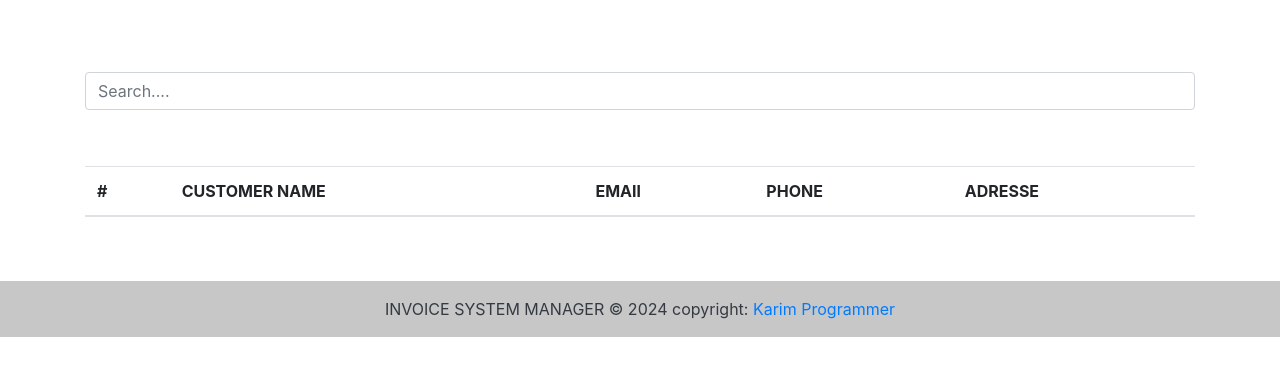
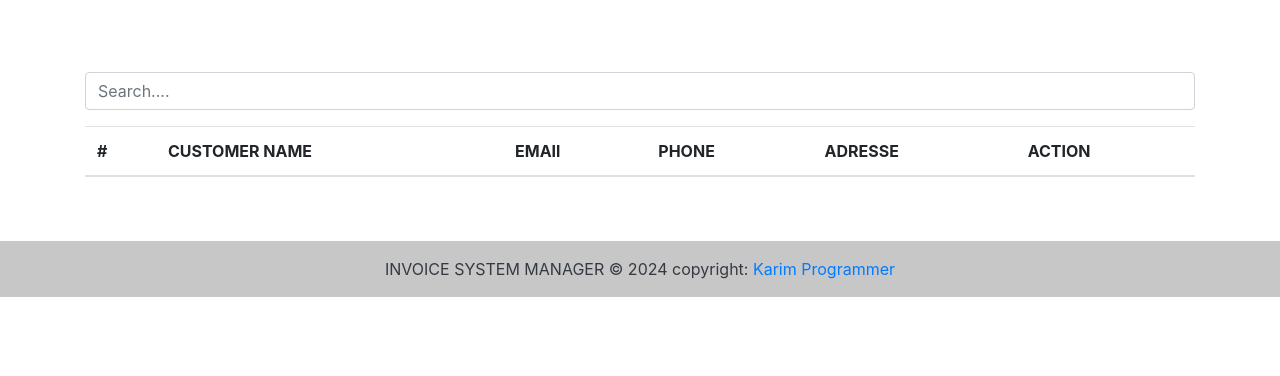
Before and after one commit to AbouYounes/django_invoice_manager, a Django app: page /en/customers in a window 1280 px wide. Shown: the part 56-432 px from the top of the page. Run offline with Django 5.2, Linux system fonts and the light colour scheme; the visitor is signed in with stand-in values (Sample User, id 1); data that the repository does not hold is empty.

Commit message:
customers view added

```diff
--- a/invoice_app/urls.py
+++ b/invoice_app/urls.py
@@ -3,10 +3,10 @@
 
 urlpatterns = [
     path('', views.HomeView.as_view(), name='home'),
-    path('customers', views.CustomersView.as_view(), name='customers'),
+    path('customers', views.CustomersView.as_view(), name="customers"),
     path('add-customer', views.AddCustomerView.as_view(), name='add-customer'),
     path('add-invoice', views.AddInvoiceView.as_view(), name='add-invoice'),
     path('view-invoice/<int:pk>', views.InvoiceVisualizationView.as_view(), name='view-invoice'),
-    path('invoice-pdf/<int:pk>', views.get_invoice_pdf, name="invoice-pdf")
+    path('invoice-pdf/<int:pk>', views.get_invoice_pdf, name="invoice-pdf"),
 
 ]
--- a/invoice_app/utils.py
+++ b/invoice_app/utils.py
@@ -23,7 +23,6 @@
         return items_page
 
 
-
 def get_invoice(pk):
     """ get invoice fonction """
 
--- a/invoice_app/views.py
+++ b/invoice_app/views.py
@@ -68,15 +68,15 @@
     """ Customers view """
 
     templates_name = 'customers.html'
-    customers = Customer.objects.select_related('customer', 'save_by').all()
+    data = Customer.objects.all()
     context = {
-        'customers': customers
+        'customers': data
     }
 
     def get(self, request, *args, **kwags):
-        items = pagination(request, self.customers)
-        self.context['customers'] = items
-        return render(request, self.templates_name)
+        items = pagination(request, self.data)
+        self.context['customer'] = items
+        return render(request, self.templates_name, self.context)
 
 
 class AddCustomerView(LoginRequiredSuperuserMixim, View):
--- a/templates/base.html
+++ b/templates/base.html
@@ -56,7 +56,6 @@
 
       <div class="collapse navbar-collapse" id="navbarSupportedContent">
         <ul class="navbar-nav mr-auto">
-
           <li class="nav-item dropdown">
             <a class="nav-link dropdown-toggle" href="#" role="button" data-toggle="dropdown" aria-expanded="false">
               {% trans 'More option' %}
@@ -68,9 +67,7 @@
               <a class="dropdown-item" href="#">{% trans 'statistic' %}</a>
             </div>
           </li>
-
         </ul>
-
       </div>
     </nav>
   </header>
--- a/templates/customers.html
+++ b/templates/customers.html
@@ -1,11 +1,6 @@
 {% extends "base.html" %}
 {% load static %}
 {% load i18n %}
-
-
-
-
-
 {% block content %}
 <br><br>
 
@@ -22,6 +17,7 @@
             <th scope="col">{% trans 'EMAIl' %}</th>
             <th scope="col">{% trans 'PHONE' %}</th>
             <th scope="col">{% trans 'ADRESSE' %}</th>
+            <th scope="col">{% trans 'ACTION' %}</th>
          </tr>
       </thead>
       <tbody id="myTable">
@@ -32,59 +28,23 @@
             <td>{{customer.name}}</td>
             <td>{{customer.email}}</td>
             <td>{{customer.phone}}</td>
-            <td>{{customer.addres}}</td>
+            <td>{{customer.address}}</td>
             <td>
-               <a href="{% url 'view-invoice' pk=invoice.pk %}" title="Detail" class="badge text-white bg-success">{% trans 'View' %}</a>
+               <a href="#" title="Detail" class="badge text-white bg-success">{% trans 'View' %}</a>
+               <button id="btn-customer-mod" type="button" data-toggle="modal" title="Modifier" data-target="#modifier"
+               data-id="{{customer.pk}}" data-customer="{{customers.name}}"
+               class="badge text-dark bg-warning">{% trans 'Modify' %}
+            </button>
 
-               <button id="btn-invoice-sup" type="button" data-toggle="modal" data-target="#supprimer"
-                  class="badge text-white bg-danger" title="Supprimer" data-id="{{ invoice.pk }}"
-                  data-customer="{{invoice.customer.name}}">{% trans 'Delete' %}
-               </button>
-
-               <button id="btn-invoice-mod" type="button" data-toggle="modal" title="Modifier" data-target="#modifier"
-                  data-id="{{invoice.pk}}" data-customer="{{invoice.customer.name}}"
-                  class="badge text-dark bg-warning">{% trans 'Modify' %}
-               </button>
+            <button id="btn-customer-sup" type="button" data-toggle="modal" data-target="#supprimer"
+               class="badge text-white bg-danger" title="Supprimer" data-id="{{ customer.pk }}"
+               data-customer="{{customers.name}}">{% trans 'Delete' %}
+            </button>
             </td>
          </tr>
-
          {% endfor %}
-
-         {% if customers.has_other_pages %}
-         <div class="btn-group" role="group" aria-label="Item pagination">
-
-            {% if customers.has_previous %}
-            <a href="?page={{ invoices.previous_page_number }}" class="btn btn-outline-primary">&laquo;</a>
-            {% endif %}
-
-            {% for page_number in customers.paginator.page_range %}
-
-               {% if customers.number == page_number %}
-                  <button class="btn btn-outline-primary active">
-                     <span> {{page_number}} <span class="sr-only">(current)</span></span>
-                  </button>
-               {% else %}
-                  <a href="?page={{page_number}}" class="btn btn-outline-primary">
-                     {{ page_number }}
-                  </a>
-               {% endif %}
-
-            {% endfor %}
-
-            {% if customers.has_next %}
-               <a href="?page={{ customers.next_page_number }}" class="btn btn-outline-primary">&raquo;</a>
-            {% endif %}
-
-         </div>
          {% endif %}
-
-         {% else %}
-         <p class="text-center text-white">{% trans 'No Customer found.' %}</p>
-         {% endif %}
-
-
       </tbody>
-
    </table>
 </div>
 
```
Also changed, not shown: templates/index.html (+5 -8 lines).
